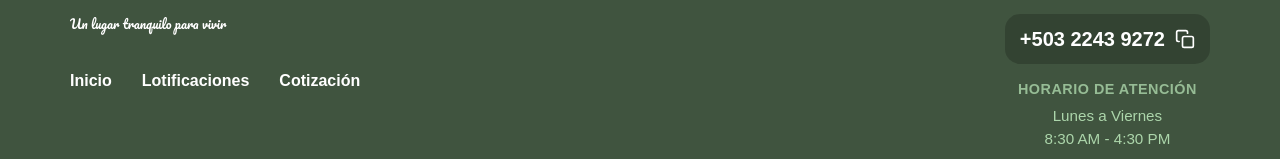
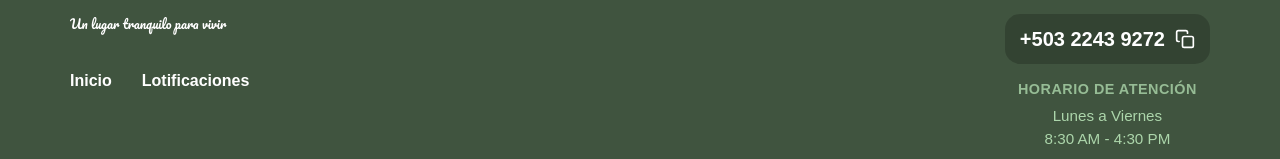
Before and after one commit to Andersonhdz21/Odessa_PW, a React (Vite) app in the folder odessa/frontend/: page / in a window 1280 px wide. Shown: the part 3239-3398 px from the top of the page. Built offline with nearby package versions, Linux system fonts and the light colour scheme; no server answers.

Commit message:
feat: quitar href de cotizar

```diff
--- a/odessa/frontend/src/components/Footer.jsx
+++ b/odessa/frontend/src/components/Footer.jsx
@@ -17,7 +17,6 @@ const Footer = () => {
                     <nav className="footer-nav">
                         <a href="#services-section" className="nav-item">Inicio</a>
                         <a href="#Lotificaciones-section" className="nav-item">Lotificaciones</a>
-                        <a href="#" className="nav-item">Cotización</a>
                     </nav>
                 </div>
 
```
